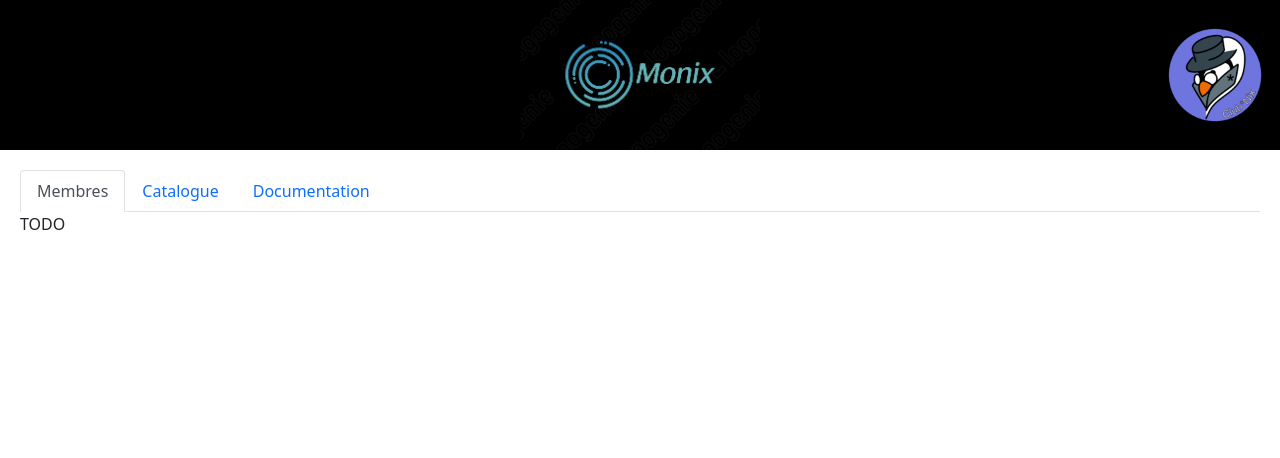
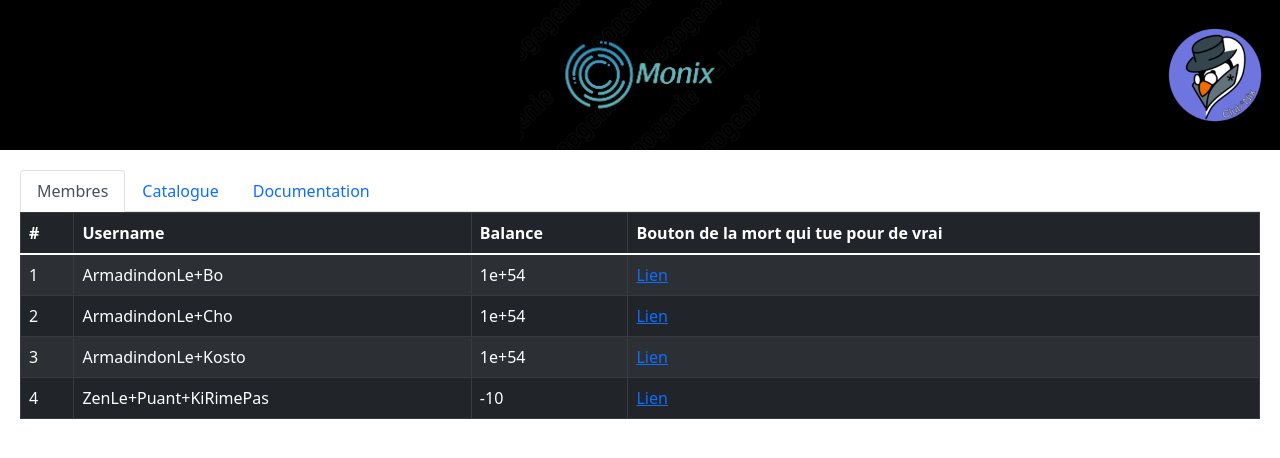
Before and after one commit to ClubNix/Monix2.0Front, a React (Create React App) app: page / in a window 1280 px wide. Shown: the top 458 px of the page. Built offline with nearby package versions, Linux system fonts and the light colour scheme.

Commit message:
Ajout member table

```diff
--- /dev/null
+++ b/src/Components/Home/MembersTable.tsx
@@ -0,0 +1,41 @@
+import React from "react";
+import {Table} from "react-bootstrap";
+import {ProductProps} from "../Products/Products";
+
+export type MembersObject = {
+    id: number;
+    name: string;
+    balance: number;
+};
+
+export type MembersTableProps = {
+    members: MembersObject[];
+}
+
+const MembersTable: React.FC<MembersTableProps> = ({members}) => (
+
+    <Table striped bordered hover variant="dark">
+        <thead>
+        <tr>
+            <th>#</th>
+            <th>Username</th>
+            <th>Balance</th>
+            <th>Bouton de la mort qui tue pour de vrai</th>
+        </tr>
+        </thead>
+        <tbody>
+        {
+            members.map((member, i) => (<tr key={i}>
+                <td>{member.id}</td>
+                <td>{member.name}</td>
+                <td>{member.balance}</td>
+                <td><a href={"#/member/" + member.id}>Lien</a></td>
+            </tr>))
+        }
+
+        </tbody>
+    </Table>
+
+)
+
+export default MembersTable;
--- /dev/null
+++ b/src/Header.tsx
@@ -0,0 +1,5 @@
+import React from "react"
+
+const Header: React.FC = () => <div className='Header'/>
+
+export default Header;
--- a/src/Pages/Members/Members.tsx
+++ b/src/Pages/Members/Members.tsx
@@ -1,5 +1,18 @@
 import React from "react";
+import MembersTable, {MembersObject} from "../../Components/Home/MembersTable";
 
-const Members: React.FC = () => <p>TODO</p>
 
+const members: MembersObject[] = [
+    {id: 1, name: "ArmadindonLe+Bo", balance: 999999999999999999999999999999999999999999999999999999},
+    {id: 2, name: "ArmadindonLe+Cho", balance: 999999999999999999999999999999999999999999999999999999},
+    {id: 3, name: "ArmadindonLe+Kosto", balance: 999999999999999999999999999999999999999999999999999999},
+    {id: 4, name: "ZenLe+Puant+KiRimePas", balance: -10}
+]
+
+const Members: React.FC = () => {
+    return (
+        <div>
+            <MembersTable members={members}/>
+        </div>);
+}
 export default Members;
```
Also changed, not shown: 2 other files (tests, documents, lock files or other folders).
